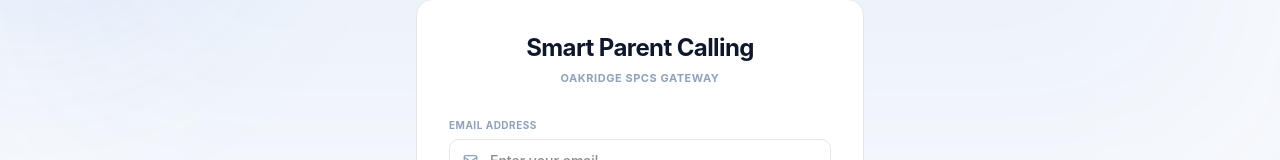
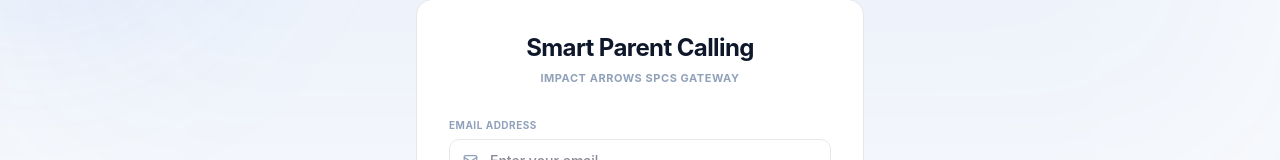
Before and after one commit to merajkhan2007/smart-parent-calling-systemfrontend1, a React (Vite) app: page /login in a window 1280 px wide. Shown: the part 200-360 px from the top of the page. Built offline with nearby package versions, Linux system fonts and the light colour scheme.

Commit message:
style(login): update subheader text to IMPACT ARROWS

```diff
--- a/src/pages/Login.tsx
+++ b/src/pages/Login.tsx
@@ -67,7 +67,7 @@ export const Login: React.FC = () => {
           {/* School branding header */}
           <div className="text-center mb-8">
             <h1 className="text-2xl font-bold tracking-tight text-slate-900 dark:text-white">Smart Parent Calling</h1>
-            <p className="text-[11px] text-slate-400 dark:text-slate-500 font-bold mt-1.5 uppercase tracking-wider">Oakridge SPCS Gateway</p>
+            <p className="text-[11px] text-slate-400 dark:text-slate-500 font-bold mt-1.5 uppercase tracking-wider">IMPACT ARROWS SPCS Gateway</p>
           </div>
 
           <form onSubmit={handleSubmit} className="space-y-5">
```
